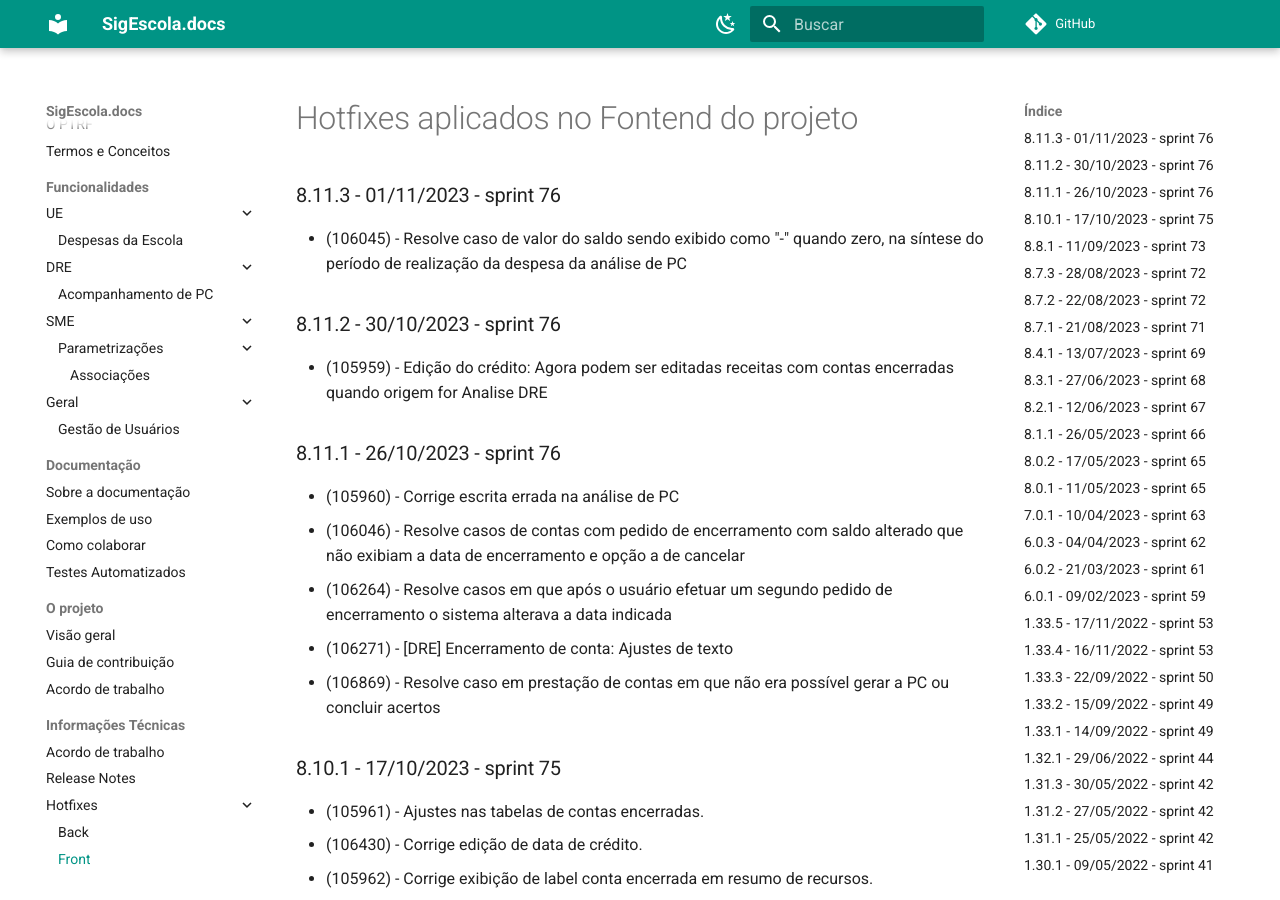
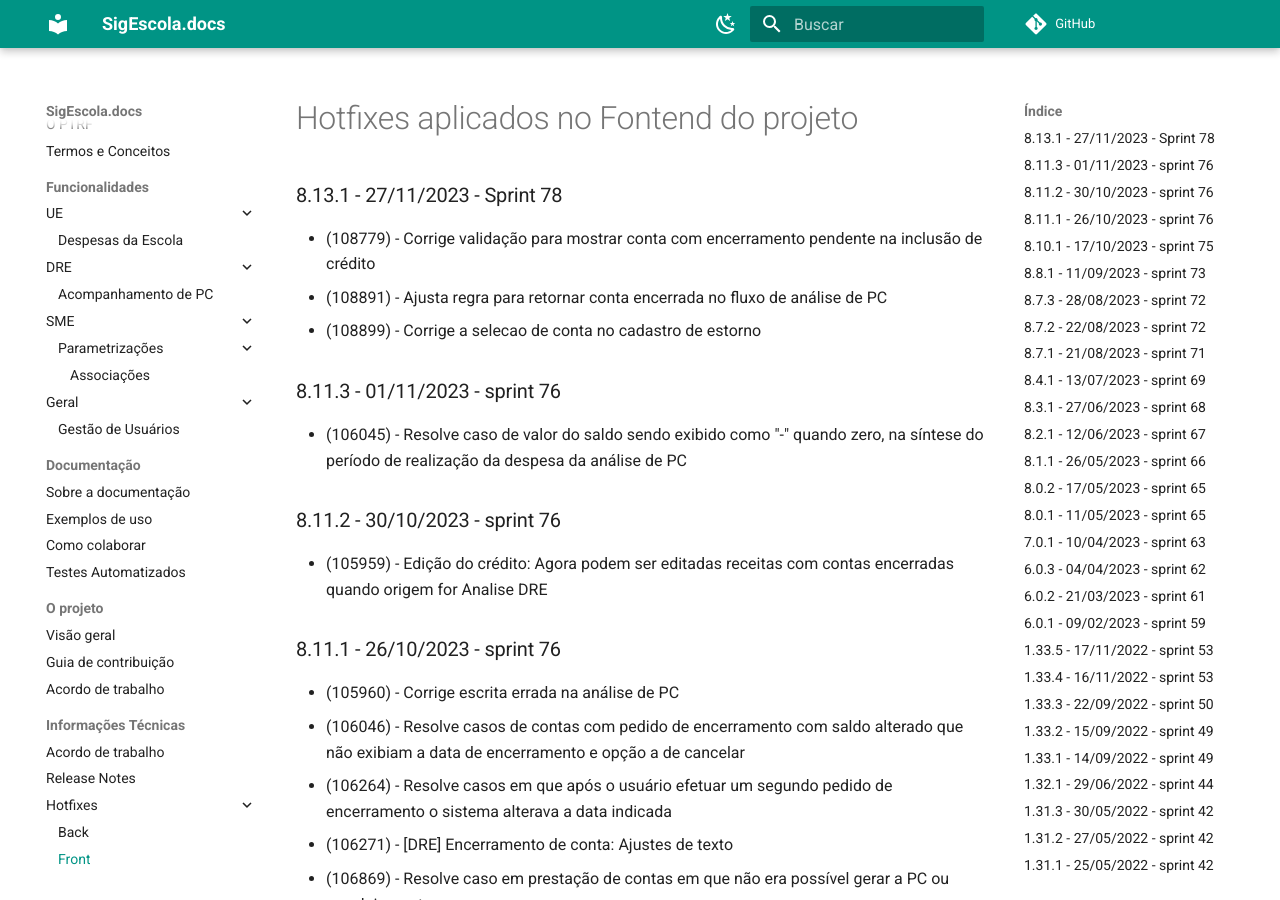
Before and after one commit to prefeiturasp/SME-PTRF-Docs, an MkDocs documentation site: the page built from docs/projeto/hotfixes_front.md, in a window 1280 px wide and 900 px high. Built offline with MkDocs 1.6.1 and Material for MkDocs 9.7.7, drawn with Linux system fonts in a browser that asks for light colours; comment, search, counter and statistics services are not loaded.

Commit message:
8.13.1 - 27/11/2023 - Sprint 78

```diff
--- a/docs/projeto/hotfixes_front.md
+++ b/docs/projeto/hotfixes_front.md
@@ -1,4 +1,9 @@
 # Hotfixes aplicados no Fontend do projeto
+
+### 8.13.1 - 27/11/2023 - Sprint 78
+* (108779) - Corrige validação para mostrar conta com encerramento pendente na inclusão de crédito
+* (108891) - Ajusta regra para retornar conta encerrada no fluxo de análise de PC
+* (108899) - Corrige a selecao de conta no cadastro de estorno
 
 ### 8.11.3 - 01/11/2023 - sprint 76
 * (106045) - Resolve caso de valor do saldo sendo exibido como "-" quando zero, na síntese do período de realização da despesa da análise de PC
```
